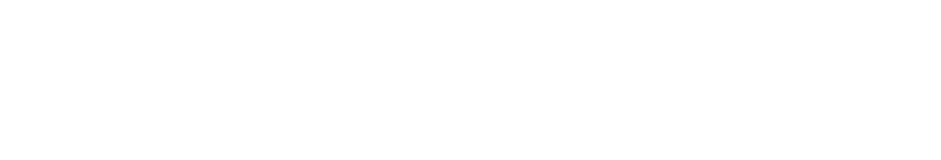
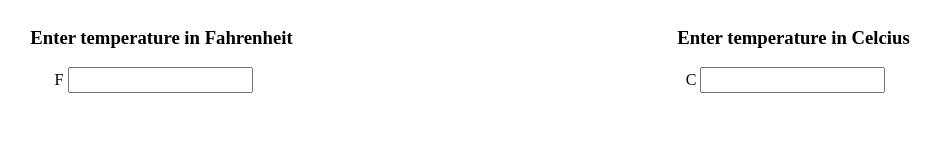
Before and after one commit to BryanCable/js-class, a plain HTML site: page index.html in a window 1280 px wide. Shown: the whole page, without its empty margins (170-1111 px from the left). Drawn offline with Linux system fonts and the light colour scheme.

Commit message:
finished take home

```diff
--- a/css/styles.css
+++ b/css/styles.css
@@ -0,0 +1,9 @@
+.row {
+    display: flex;
+    flex-wrap: nowrap;
+    justify-content: space-around;
+}
+
+.box {
+    height: 20px;
+}
--- a/index.html
+++ b/index.html
@@ -8,6 +8,22 @@
     <link rel="stylesheet" href="css/styles.css">
 </head>
 <body>
+    <div class="container">
+        <div class="row">
+            <h3>Enter temperature in Fahrenheit</h3>
+            <h3>Enter temperature in Celcius</h3>
+        </div>
+        <div class="row">
+            <div class="input-group">
+                <span class="input-group-addon">F</span>
+                <input type="number" class="form-control box" id="fahrenheit" placeholder="" aria-describedby="basic-addon1">
+            </div>
+            <div class="input-group">
+                <span class="input-group-addon">C</span>
+                <input type="number" class="form-control box" id="celsius" placeholder="" aria-describedby="basic-addon1">
+            </div>
+        </div>
+    </div>
 
     <script src="js/scripts.js"></script>
 </body>
--- a/js/scripts.js
+++ b/js/scripts.js
@@ -49,3 +49,10 @@
 // (e) => {
 //     div.className='yellow';
 // })
+
+const fahrenheit = document.getElementById('fahrenheit');
+const celsius = document.getElementById('celsius');
+
+fahrenheit.addEventListener('keyup', e => celsius.value = ( fahrenheit.value-32 ) * 5/9);
+
+celsius.addEventListener('keyup', e => fahrenheit.value = ( celsius.value *9/5 ) + 32);
```
